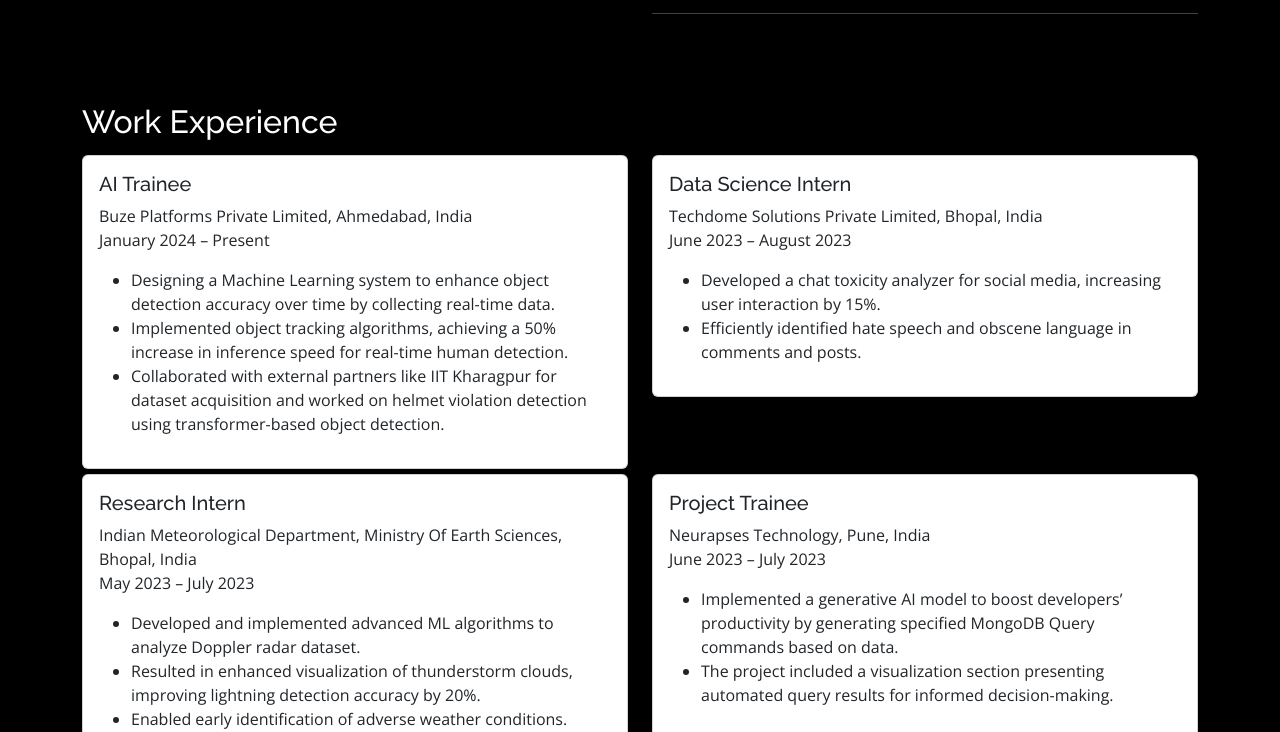
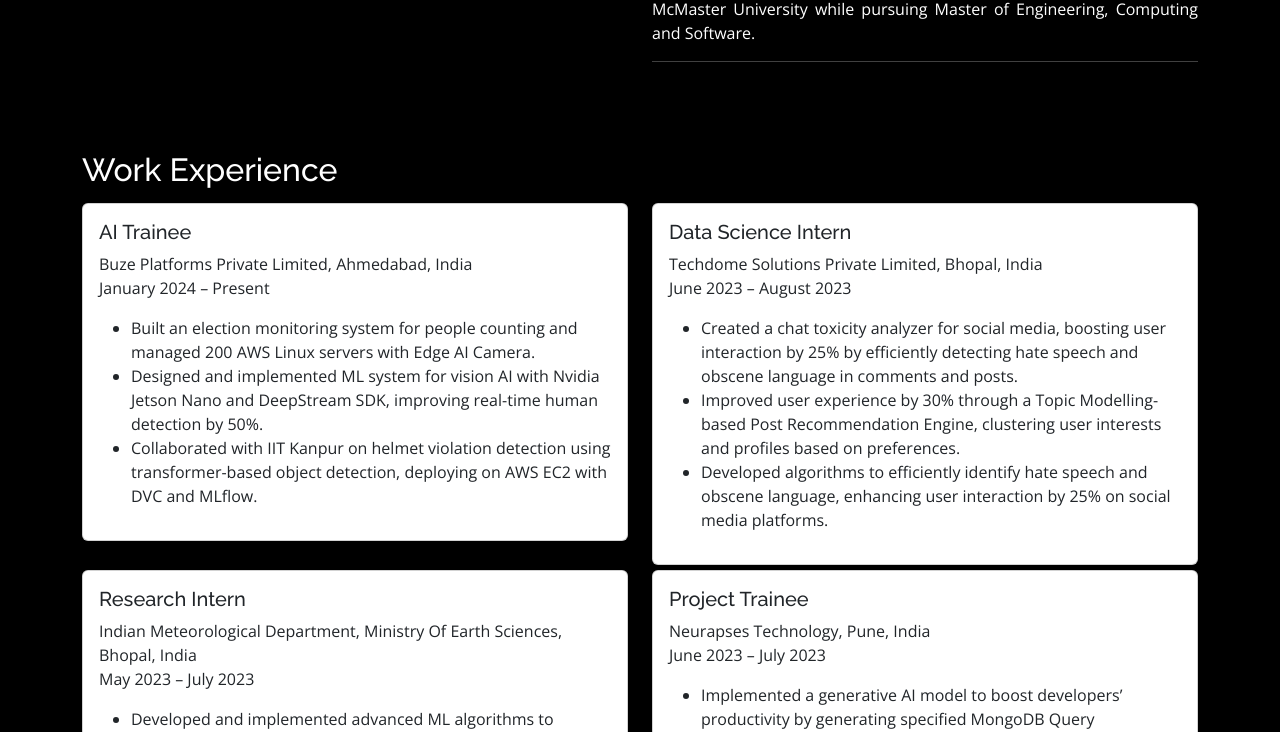
Before and after one commit to TheNoboby12/MyPortfolio, a plain HTML site: page index.html in a window 1280 px wide. Shown: the part 1469-2201 px from the top of the page. Drawn offline with nearby package versions, Linux system fonts and the light colour scheme; a script that the page names is missing; files whose address does not match are found by name.

Commit message:
Update index.html

```diff
--- a/index.html
+++ b/index.html
@@ -129,7 +129,7 @@
           <br>
           <hr>
           <!-- Download Resume Button -->
-          <a href="https://drive.google.com/file/d/1zdgsgmnseiEoXhYYxeplev7EuhN_EcZQ/view?usp=sharing" download
+          <a href="https://drive.google.com/file/d/1F4NCNHYKLU88nBSrV7cvr9JZbgptdezE/view?usp=sharing" download
             class="btn btn-primary mt-3">Download Resume</a>
 
         </div>
@@ -163,7 +163,7 @@
               and data science; I am skilled in linear algebra, calculus, data analytics, data structure,
               algorithms, Python, and deep learning.
               Strong professional with a Bachelor of Technology - BTech focused on Computer Science
-              Engineering.
+              Engineering. I am currently working under Dr. Christopher Anand at McMaster University while pursuing Master of Engineering, Computing and Software.
             </p>
 
             <hr>
@@ -194,12 +194,12 @@
             <h5 class="card-title">AI Trainee</h5>
             <p class="card-text">Buze Platforms Private Limited, Ahmedabad, India<br>January 2024 – Present</p>
             <ul>
-              <li>Designing a Machine Learning system to enhance object detection accuracy over time by collecting real-time data.
+              <li>Built an election monitoring system for people counting and managed 200 AWS Linux servers with Edge AI Camera.
               </li>
-              <li>Implemented object tracking algorithms, achieving a 50% increase in inference speed for real-time human detection.
-              </li>
-              <li>Collaborated with external partners like IIT Kharagpur for dataset acquisition and worked on helmet violation detection
-                using transformer-based object detection.</li>
+              <li> Designed and implemented ML system for vision AI with Nvidia Jetson Nano and DeepStream SDK, improving real-time
+ human detection by 50%.</li>
+              <li>Collaborated with IIT Kanpur on helmet violation detection using transformer-based object detection, deploying on AWS EC2 with DVC
+ and MLflow.</li>
               </ul>
           </div>
         </div>
@@ -213,9 +213,13 @@
             <p class="card-text">Techdome Solutions Private Limited, Bhopal, India<br>June 2023 – August
               2023</p>
             <ul>
-              <li>Developed a chat toxicity analyzer for social media, increasing user interaction by 15%.
+              <li> Created a chat toxicity analyzer for social media, boosting user interaction by 25% by efficiently detecting hate speech
+ and obscene language in comments and posts.
               </li>
-              <li>Efficiently identified hate speech and obscene language in comments and posts.</li>
+              <li>Improved user experience by 30% through a Topic Modelling-based Post Recommendation Engine, clustering user
+ interests and profiles based on preferences.</li>
+              <li> Developed algorithms to efficiently identify hate speech and obscene language, enhancing user interaction by 25% on
+ social media platforms.</li>
             </ul>
           </div>
         </div>
```
